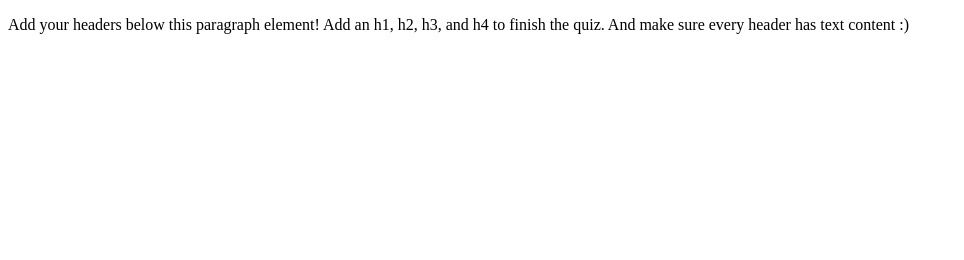
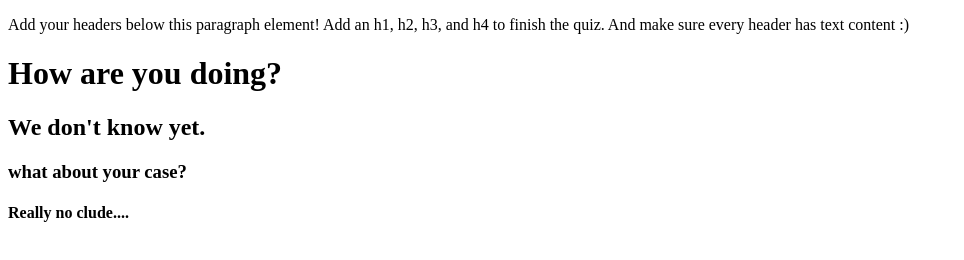
Before and after one commit to fishwang2016/course-learning, a plain HTML site: page headers/index.html in a window 1280 px wide. Shown: the whole page, without its empty margins (0-964 px from the left). Drawn offline with Linux system fonts and the light colour scheme.

Commit message:
Text added
Add h1,h2, h3,h4 elements

```diff
--- a/headers/index.html
+++ b/headers/index.html
@@ -8,5 +8,10 @@
 </head>
 <body>
   <p>Add your headers below this paragraph element! Add an h1, h2, h3, and h4 to finish the quiz. And make sure every header has text content :)</p>
+
+  <h1>How are you doing?</h1>
+  <h2>We don't know yet.</h2>
+  <h3>what about your case?</h3>
+  <h4>Really no clude....</h4>
 </body>
 </html>
```
